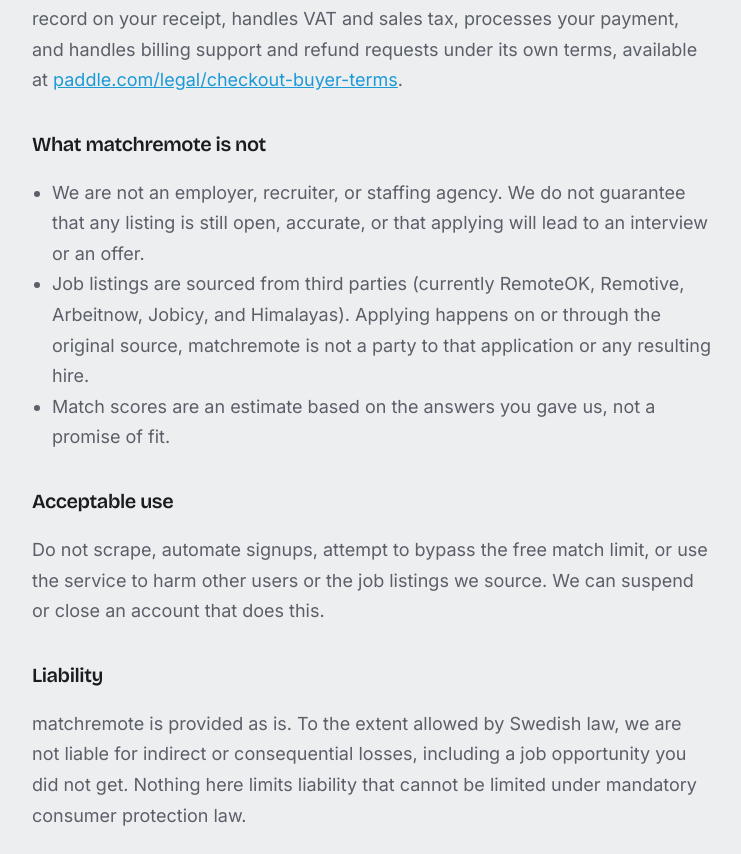
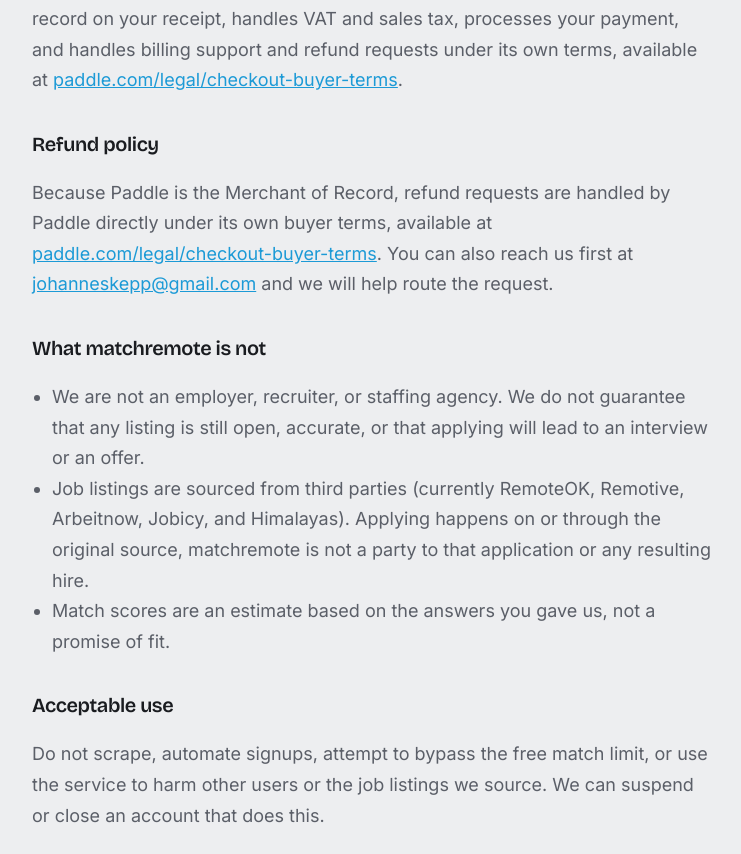
Before and after one commit to johanneskepp/matchremote.io, a Next.js app: page /terms in a window 1280 px wide. Shown: the part 722-1576 px from the top of the page, without its empty margins (268-1009 px from the left). Built offline with nearby package versions, Linux system fonts and the light colour scheme.

Commit message:
Add a clearly labeled Refund Policy section to Terms, needed for Paddle domain approval

```diff
--- a/app/terms/page.tsx
+++ b/app/terms/page.tsx
@@ -79,6 +79,18 @@
           </section>
 
           <section style={sectionStyle}>
+            <h2 className="font-display" style={h2Style}>Refund policy</h2>
+            <p style={pStyle}>
+              Because Paddle is the Merchant of Record, refund requests are handled by Paddle directly under its own
+              buyer terms, available at{' '}
+              <a href="https://www.paddle.com/legal/checkout-buyer-terms" target="_blank" rel="noopener noreferrer" style={{ color: 'var(--teal)' }}>paddle.com/legal/checkout-buyer-terms</a>.
+              You can also reach us first at{' '}
+              <a href="mailto:johanneskepp@gmail.com" style={{ color: 'var(--teal)' }}>johanneskepp@gmail.com</a>{' '}
+              and we will help route the request.
+            </p>
+          </section>
+
+          <section style={sectionStyle}>
             <h2 className="font-display" style={h2Style}>What matchremote is not</h2>
             <ul style={ulStyle}>
               <li>We are not an employer, recruiter, or staffing agency. We do not guarantee that any listing is still open, accurate, or that applying will lead to an interview or an offer.</li>
```
